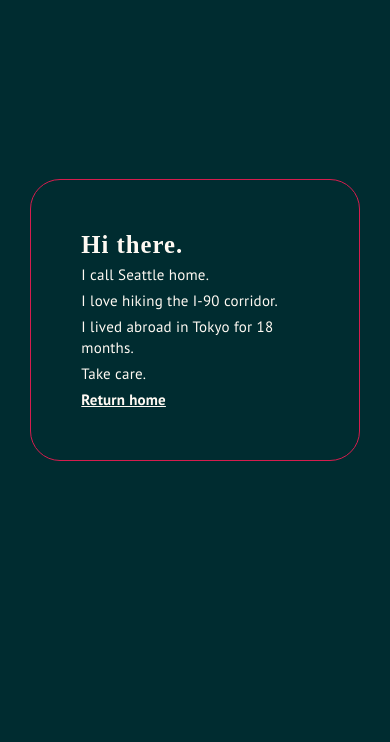
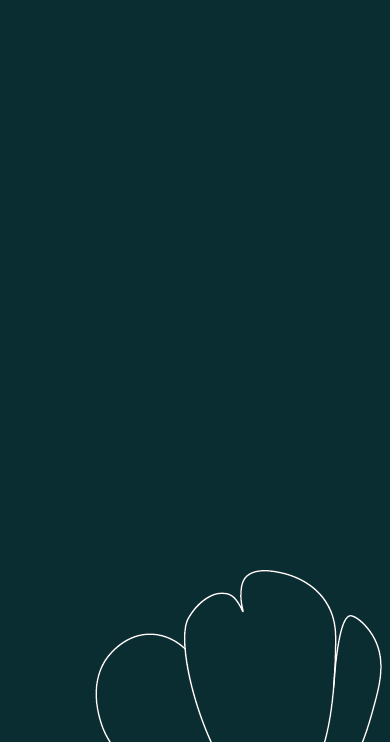
Before and after one commit to alexaparks/alexaparks.github.io, a plain HTML site: page personal_work.html in a window 390 px wide. Shown: the part 102-844 px from the top of the page. Drawn offline with nearby package versions, Linux system fonts and the light colour scheme; a web font is replaced by a local one.

Commit message:
new mobile background

```diff
--- a/main.css
+++ b/main.css
@@ -181,6 +181,7 @@ nav {
 @media only screen and (max-width: 768px) {
 body {
     background-color: var(--blue);
+    background-image: url("images/tablet_viewport_full.svg");
   }
 
   #about_flower_images {
@@ -197,6 +198,9 @@ body {
 }
 /*SMALLER SCREENS*/
 @media only screen and (max-width: 480px) {
+  body {
+     background-image: url("images/768_viewport.png");
+  }
   .child-container {
     height: auto;
   }
--- a/about.html
+++ b/personal_work.html
@@ -23,24 +23,7 @@
 	</head>
 	<body>
 		<div class="container-fluid">
-			<div class="d-flex justify-content-center">
-				<div class="child-container">
-					<div class="image_box_2">
-						<img id="portfolio_id" src="images/portfolio_picture.png" alt="Portfolio Picture">
-						<p class="pt-sans-italic">Himeji Castle <br> Himeji, Hyōgo, Japan</p>
-					</div>
-					<img id="about_flower_images"src="images/about_flower_images.png">
-					<div class="text_box_2">
-						<h2 class="inria-sans-bold">Hi there.</h2>
-						<p class="pt-sans-regular_2">I call Seattle home.</p>
-						<p class="pt-sans-regular_2">I love hiking the I-90 corridor.</p>
-						<p class="pt-sans-regular_2">I lived abroad in Tokyo for 18 months.</p>
-						<p class="pt-sans-regular_2">Take care.</p>
-						<p class="pt-sans-regular_3"><a href="index.html"><strong>Return home</strong></a>
-						</p>
-					</div>
-				</div>
-			</div>
+			<h1>This is a personal work page</h1>
 		</div>
 	<script src="https://cdn.jsdelivr.net/npm/bootstrap@5.3.3/dist/js/bootstrap.bundle.min.js" integrity="sha384-YvpcrYf0tY3lHB60NNkmXc5s9fDVZLESaAA55NDzOxhy9GkcIdslK1eN7N6jIeHz" crossorigin="anonymous"></script>
 	</body>
```
Also changed, not shown: index.html (+3 -1 lines), images/1050_viewport.svg (added), images/768_viewport.png (added), images/768_viewport.svg (added), images/mobile_viewport.png (added), images/tablet_viewport.svg (added), images/tablet_viewport_full.svg (added), 2 other files.
